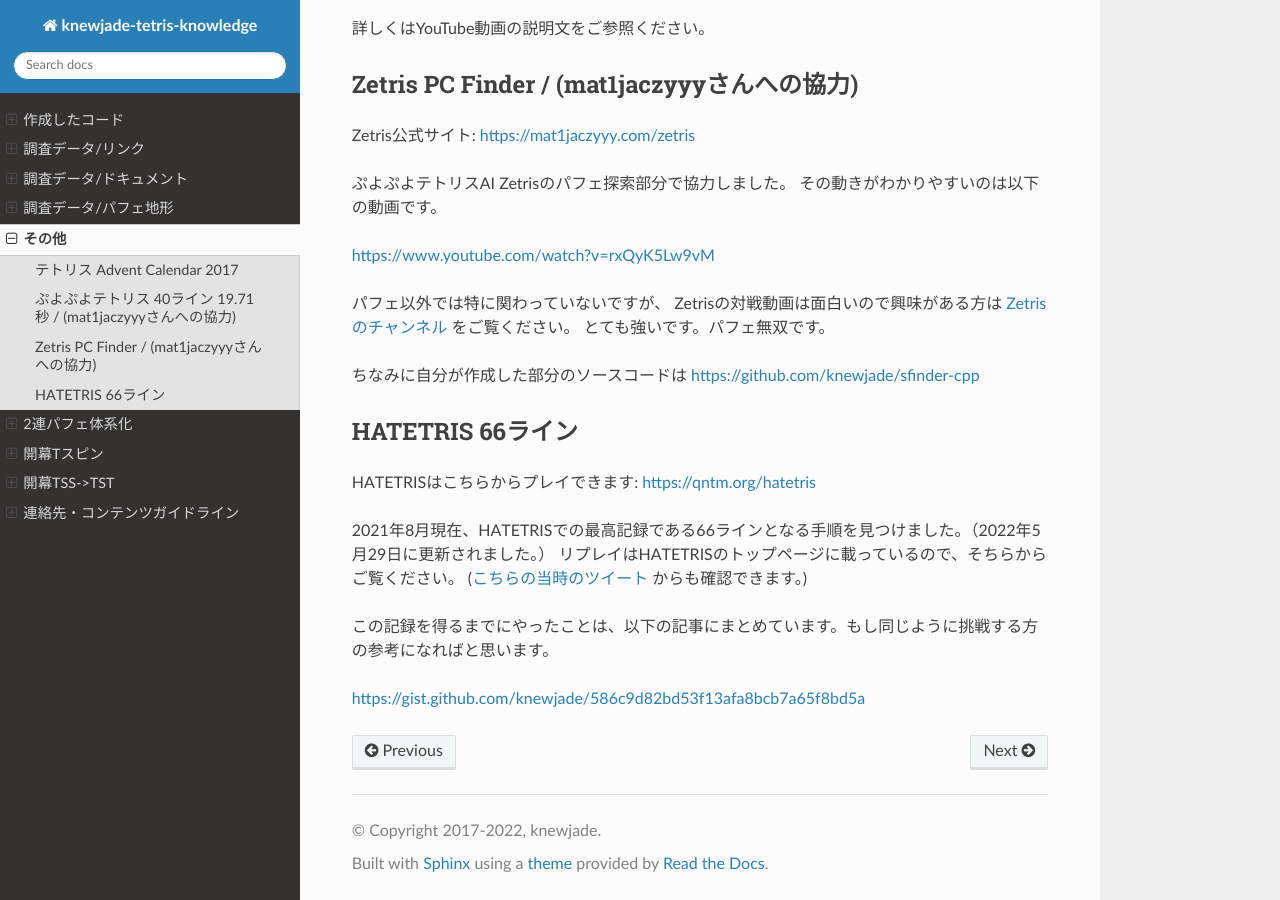
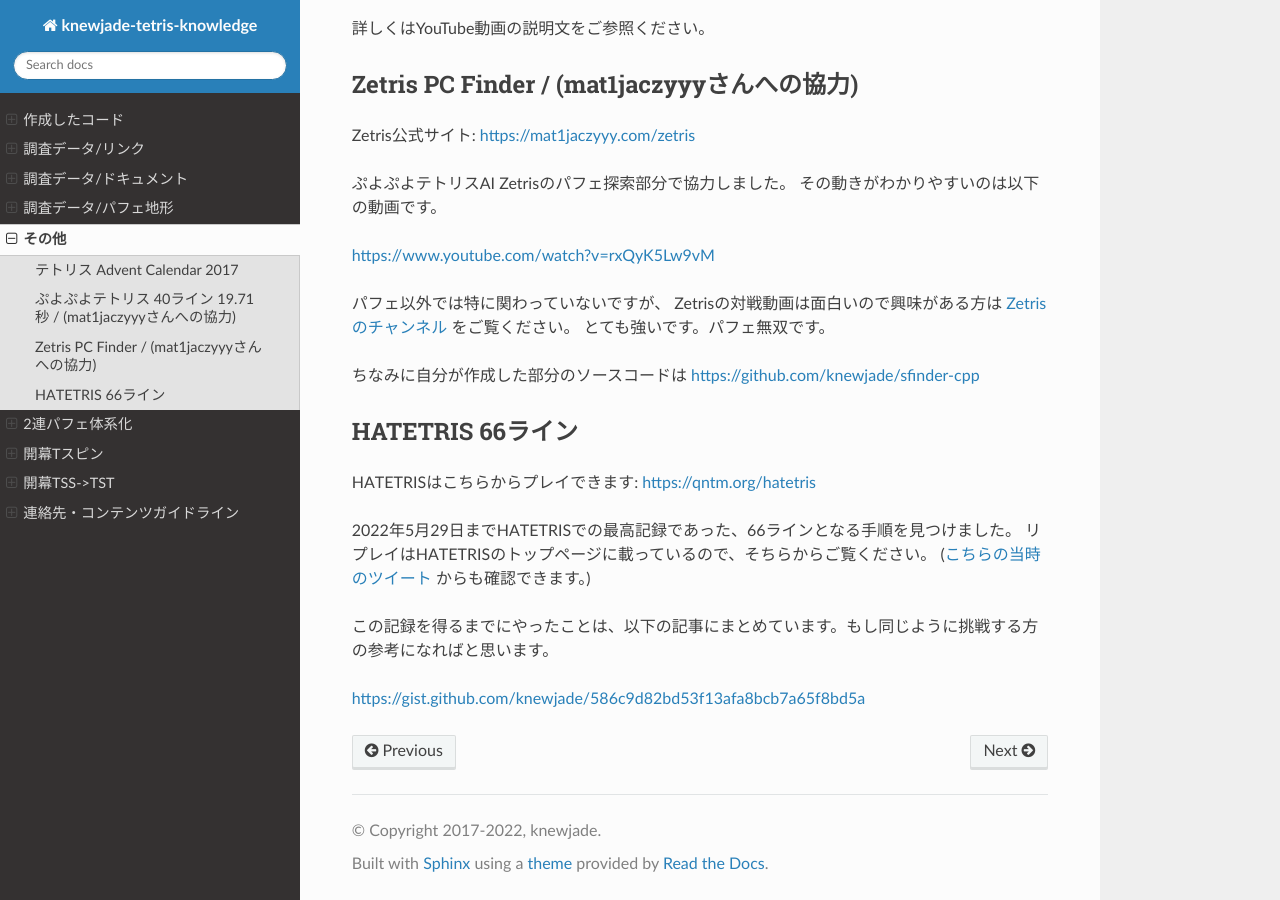
Before and after one commit to knewjade/tetris-knowledge-sphinx, a Sphinx documentation site: the page built from source/other.rst, in a window 1280 px wide and 900 px high, scrolled down 808 px. Built offline with Sphinx 7.4.7 and the Read the Docs theme 2.0.0, drawn with Linux system fonts in a browser that asks for light colours.

Commit message:
Update other.rst

```diff
--- a/source/other.rst
+++ b/source/other.rst
@@ -54,7 +54,7 @@ HATETRIS 66ライン
 
 HATETRISはこちらからプレイできます: https://qntm.org/hatetris
 
-2021年8月現在、HATETRISでの最高記録である66ラインとなる手順を見つけました。（2022年5月29日に更新されました。）
+2022年5月29日までHATETRISでの最高記録であった、66ラインとなる手順を見つけました。
 リプレイはHATETRISのトップページに載っているので、そちらからご覧ください。
 (`こちらの当時のツイート <https://twitter.com/1millim/status/1429774558379216907>`_ からも確認できます。)
 
```
